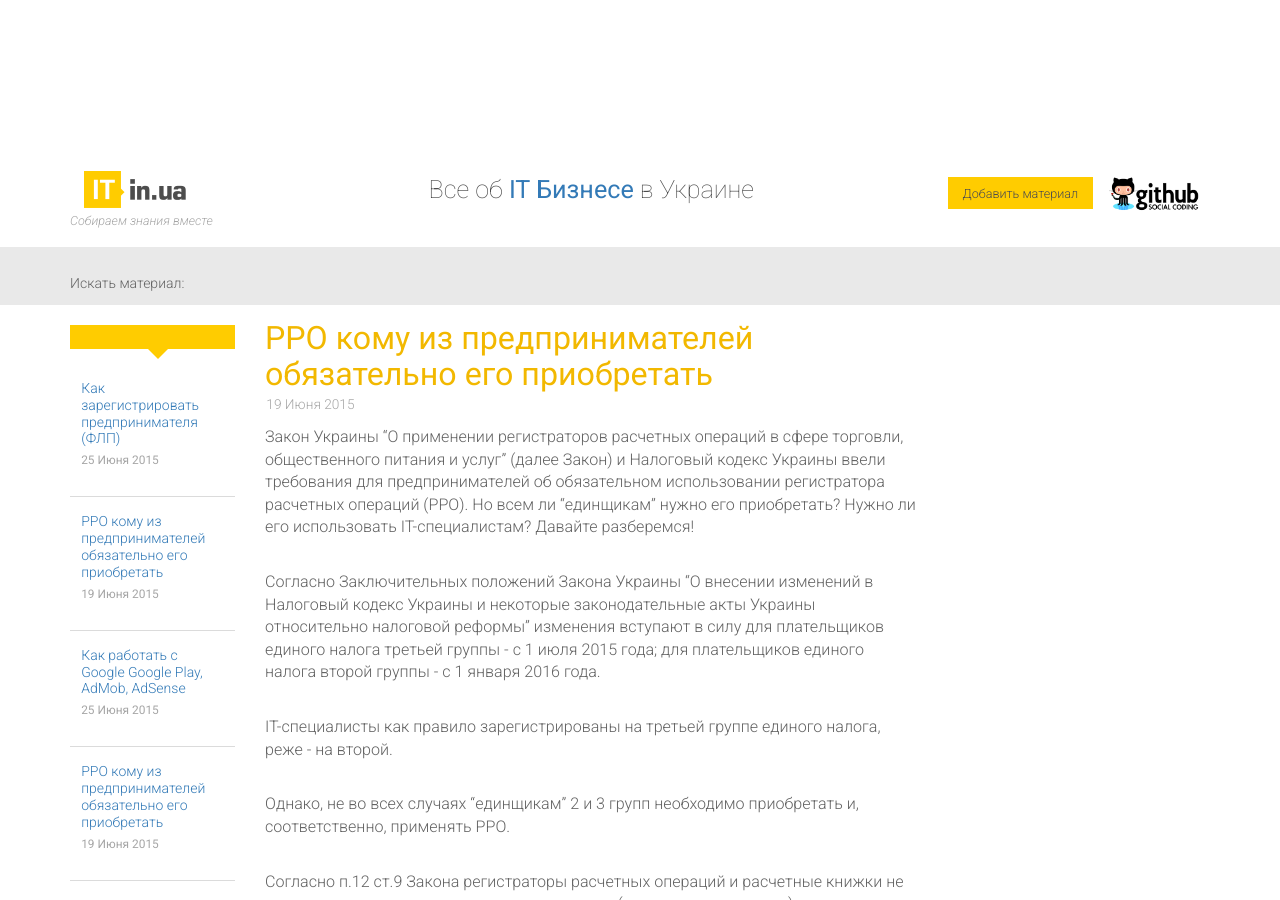
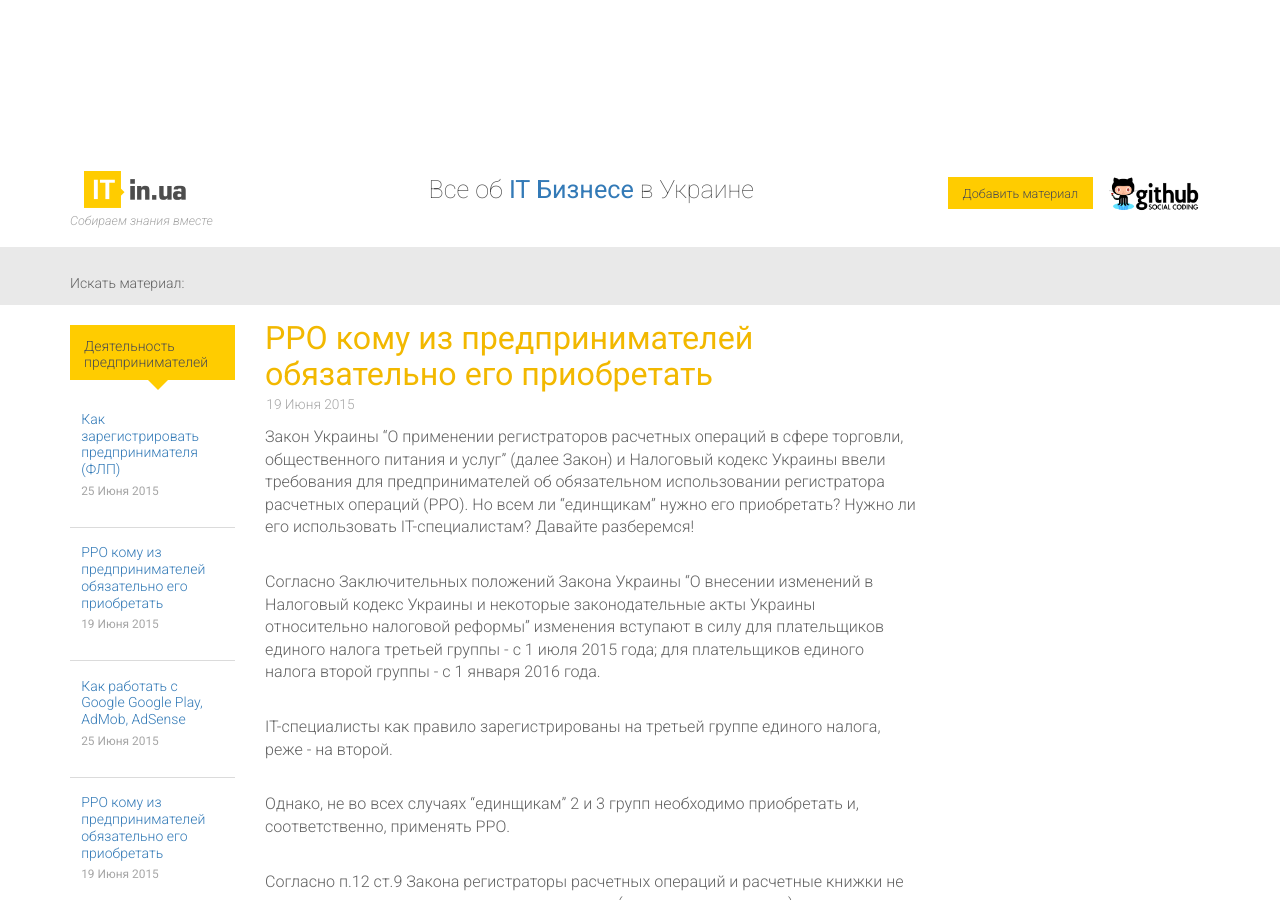
Before and after one commit to itinua/itinua.github.io, a Jekyll site: the page built from _posts/[a3] Деятельность предпринимателей/2015-06-19-registratorov-raschetnih-operatsii.md, in a window 1280 px wide and 900 px high. Built offline with Jekyll 4.4.1, drawn with Linux system fonts in a browser that asks for light colours; Markdown is read by kramdown in place of the engine named in the settings; comment, search, counter and statistics services are not loaded.

Commit message:
Update category_name.html

```diff
--- a/_includes/category_name.html
+++ b/_includes/category_name.html
@@ -5,3 +5,7 @@
 {% if page.categories contains "a2" %}
        <a href="/content/list/ogranizatsiya-biznessa-v-ukraine.html">Огранизация бизнесса в Украине</a>
 {% endif %}
+
+{% if page.categories contains "a3" %}
+       <a href="/content/list/deyatelnost-predprinimatelei.html">Деятельность предпринимателей</a>
+{% endif %}
```
